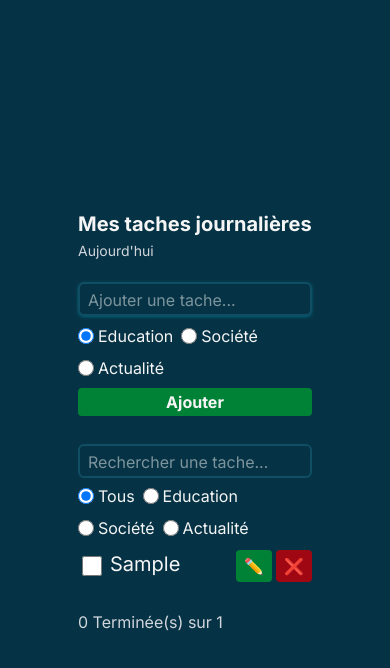
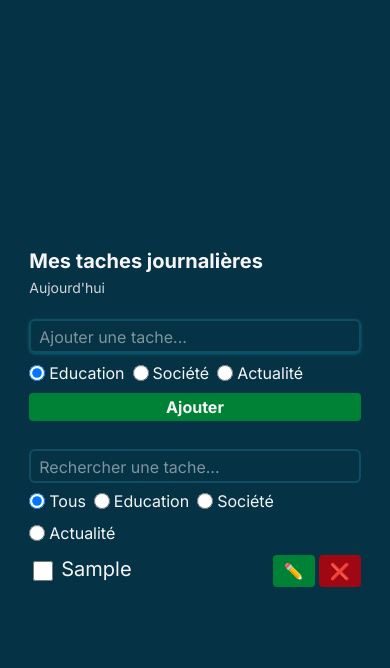
Before and after one commit to TSAGUE-arch/new-to-do-list, a React (Vite) app: page / in a window 390 px wide. Both pictures are taken after typing "Sample" into the empty fields and a click on the button "Ajouter". Shown: the top 668 px of the page. Built offline with nearby package versions, Linux system fonts and the light colour scheme.

Commit message:
troisieme commit

```diff
--- a/src/App.jsx
+++ b/src/App.jsx
@@ -1,6 +1,5 @@
 import React from 'react'
-import { createContext } from 'react';
-import { useState ,useRef,useEffect,useMemo,useContext,useReducer} from 'react'
+import { useState ,useRef,useEffect,useMemo} from 'react'
 import './App.css'
 
 
@@ -30,7 +29,7 @@ export default function App () {
   //ajouter une nouvelle tache!
   function AjouterTache() {
     if(task.trim()==='') return triggerError('empty');
-    if(tasks.length>=5) return triggerError('full');
+    if(tasks.length>=3) return triggerError('full');
 
     const element={
       id:Date.now(),
@@ -85,7 +84,7 @@ useMemo(()=>{
       {/*modale permettant la modification de la tache*/
         openModal &&
         <div  className="h-screen w-screen fixed  bg-[#00000066] z-9999 grid place-items-center transition-all duration-300 ease-in ">
-          <div className='grid gap-2 bg-cyan-950 p-8 rounded-lg '>
+          <div className='grid gap-2 bg-cyan-950 p-8 rounded-lg w-[70vw] '>
                   <span className='font-bold text-lg'>Modifier votre tache</span>
                   <input
                     value={currentTask.text}
@@ -117,7 +116,7 @@ useMemo(()=>{
       <div className='flex justify-center items-center  min-h-screen bg-cyan-950'>
           <div className=''>
                 <div className="header">
-                    <h1 className='font-bold text-xl'>Mes taches journalières</h1>
+                    <h1 className='font-bold text-xl'>Mes taches journalières </h1>
                     <span className='text-sm text-gray-300'>Aujourd'hui</span>
                 </div>
                 <div className='grid gap-2 '>
@@ -127,9 +126,9 @@ useMemo(()=>{
                     ref={inputRef}
                     type="text"
                     placeholder='Ajouter une tache...'
-                    className='mt-5 w-[60vw] bg-transparent border-2 border-cyan-900 pt-1 pb-0.5 px-2 rounded-md focus:outline-none focus:shadow-sm focus:shadow-cyan-800 '
+                    className='mt-5  w-[85vw] md:w-[60vw] bg-transparent border-2 border-cyan-900 pt-1 pb-0.5 px-2 rounded-md focus:outline-none focus:shadow-sm focus:shadow-cyan-800 '
                   />
-                  <div className='flex gap-2 flex-wrap w-[60vw]'>
+                  <div className='flex gap-2 flex-wrap w-[85vw] md:w-[60vw]'>
                     {Categories.map((n)=>
                           <div className='flex gap-1' key={n}>
                             <input type="radio" name="categorie" id="" value={n} checked={n === categorie} className='w-4 cursor-pointer' onChange={()=>setCategorie(n)} />
@@ -139,7 +138,7 @@ useMemo(()=>{
                   </div>
                   <button
                     onClick={()=>AjouterTache()}
-                    className='w-[60vw] bg-green-700 rounded-sm pt-0.5 pb-0.5 text-md font-bold cursor-pointer hover:bg-green-900'
+                    className='w-[85vw] md:w-[60vw] bg-green-700 rounded-sm pt-0.5 pb-0.5 text-md font-bold cursor-pointer hover:bg-green-900'
                   >
                     Ajouter
                   </button>
@@ -153,9 +152,9 @@ useMemo(()=>{
                       type="text"
                       onInput={(e)=>setText(e.target.value)}
                       placeholder='Rechercher une tache...'
-                      className='mt-5 w-[60vw] bg-transparent border-2 border-cyan-900 pt-1 pb-0.5 px-2 rounded-md focus:outline-none focus:shadow-sm focus:shadow-cyan-800 '
+                      className='mt-5 w-[85vw] md:w-[60vw] bg-transparent border-2 border-cyan-900 pt-1 pb-0.5 px-2 rounded-md focus:outline-none focus:shadow-sm focus:shadow-cyan-800 '
                     />
-                    <div className='flex gap-2 flex-wrap w-[60vw]'>
+                    <div className='flex gap-2 flex-wrap w-[85vw] md:w-[60vw]'>
                       <div className='flex gap-1'>
                               <input type="radio" name="categorieshow" id="" value={"tous"} checked={categorieChoisi === ''} className='w-4 cursor-pointer' onChange={()=>setCategorieChoisi('')} />
                               <label htmlFor={"Tous"}>Tous</label>
@@ -171,7 +170,7 @@ useMemo(()=>{
                         {tachesFiltrer.map((task) =>
                             <div
                               key={task}
-                              className='flex gap-1 w-[60vw] pt-1 pb-1'
+                              className='flex gap-1 w-[85vw] md:w-[60vw] pt-1 pb-1'
                             >
                               <input
                                 onChange={()=>SetDone(task.id)}
@@ -205,15 +204,6 @@ useMemo(()=>{
                     <span className='block text-center text-gray-400'>
                       {!tachesFiltrer.length && "Liste vide"}
                     </span>
-                    {tachesFiltrer.length>0 &&
-                      <span
-                        className='block text-gray-300 mt-3'
-                      >
-                        {`${tachesFiltrer.filter(task => task.done).length}
-                        Terminée(s) sur
-                        ${tachesFiltrer.length}`}
-                      </span>
-                    }
                 </div>
           </div>
       </div>
```
